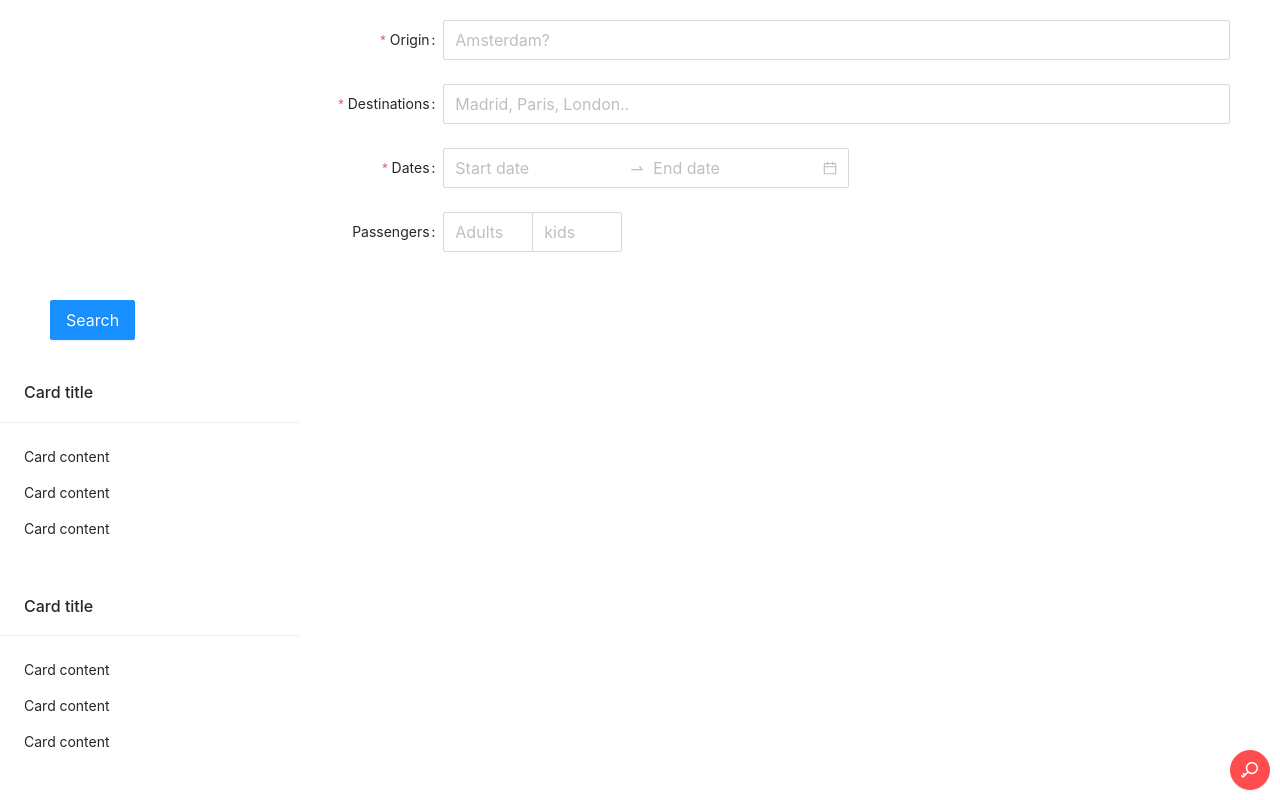
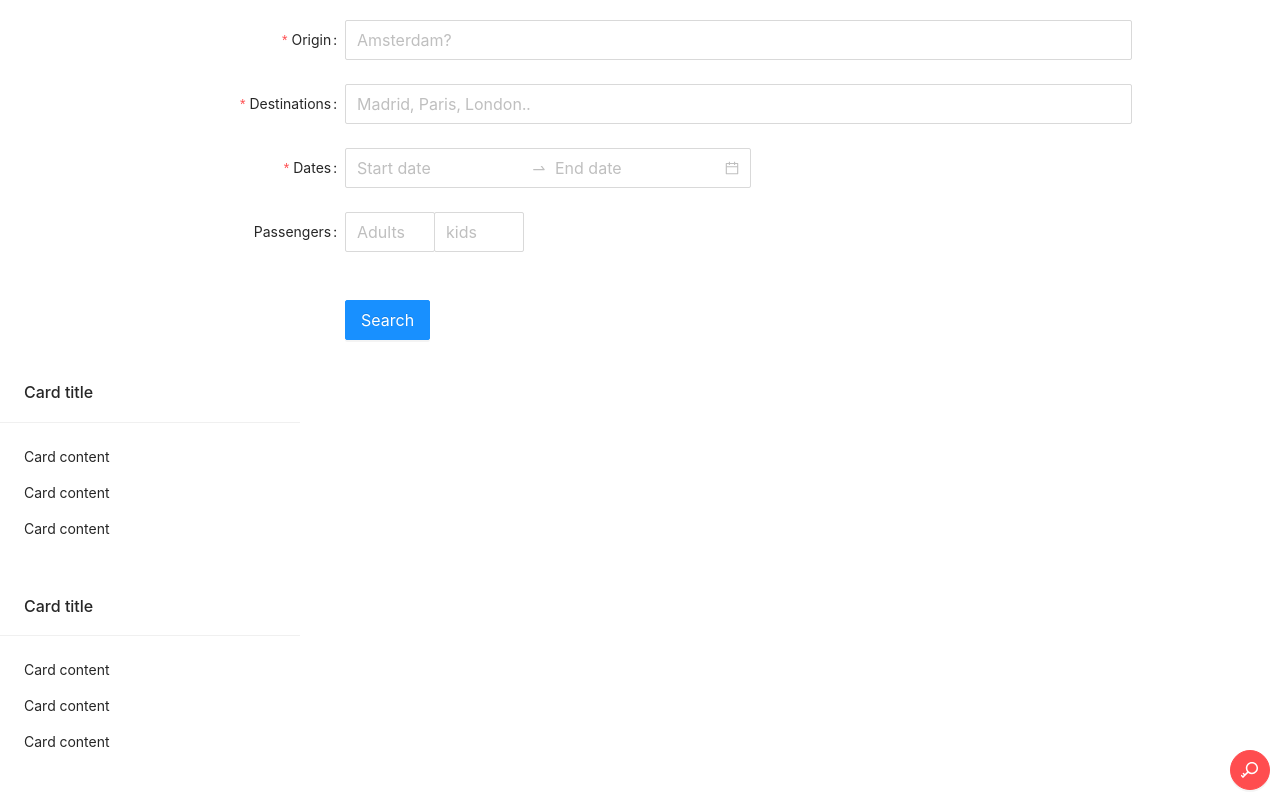
Before and after one commit to marcosmiani/fliyingcloud, a React (Create React App) app: page / in a window 1280 px wide. Shown: the top 800 px of the page. Built offline with nearby package versions, Linux system fonts and the light colour scheme.

Commit message:
Restrict past dates

```diff
--- a/package.json
+++ b/package.json
@@ -9,6 +9,7 @@
     "@testing-library/react": "^11.1.0",
     "@testing-library/user-event": "^12.1.10",
     "antd": "^4.8.0",
+    "moment": "^2.29.1",
     "react": "^17.0.1",
     "react-dom": "^17.0.1",
     "react-redux": "^7.2.2",
--- a/src/Searchbox/index.js
+++ b/src/Searchbox/index.js
@@ -1,4 +1,5 @@
 import { Form, Input, Button, Affix, DatePicker, InputNumber } from 'antd'
+import moment from 'moment'
 const { RangePicker } = DatePicker
 // import { KeyOutlined } from '@ant-design/icons'
 // import { useDispatch, useSelector } from 'react-redux'
@@ -8,7 +9,7 @@ const { RangePicker } = DatePicker
 const layout = {
   labelCol: {
     xs: { span: 24 },
-    sm: { span: 8 }
+    sm: { span: 6 }
   },
   wrapperCol: {
     xs: { span: 24 },
@@ -16,9 +17,11 @@ const layout = {
   }
 }
 
-const tailFormItemLayout = {
-  labelCol: { span: 8 },
-  wrapperCol: { span: 16 }
+const tailLayout = {
+  wrapperCol: {
+    xs: { offset: 0, span: 16 },
+    sm: { offset: 6, span: 16 }
+  }
 }
 
 function Searchbox () {
@@ -64,7 +67,7 @@ function Searchbox () {
         name='dates'
         rules={[{ required: true, message: 'Please input your dates!' }]}
       >
-        <RangePicker />
+        <RangePicker disabledDate={date => date.isBefore(moment())} />
       </Form.Item>
       <Form.Item label='Passengers'>
         <Input.Group compact>
@@ -86,7 +89,7 @@ function Searchbox () {
           </Form.Item>
         </Input.Group>
       </Form.Item>
-      <Form.Item {...tailFormItemLayout}>
+      <Form.Item {...tailLayout}>
         <Button type='primary' htmlType='submit'>
           Search
         </Button>
```
Also changed, not shown: 1 other file (tests, documents, lock files or other folders).
